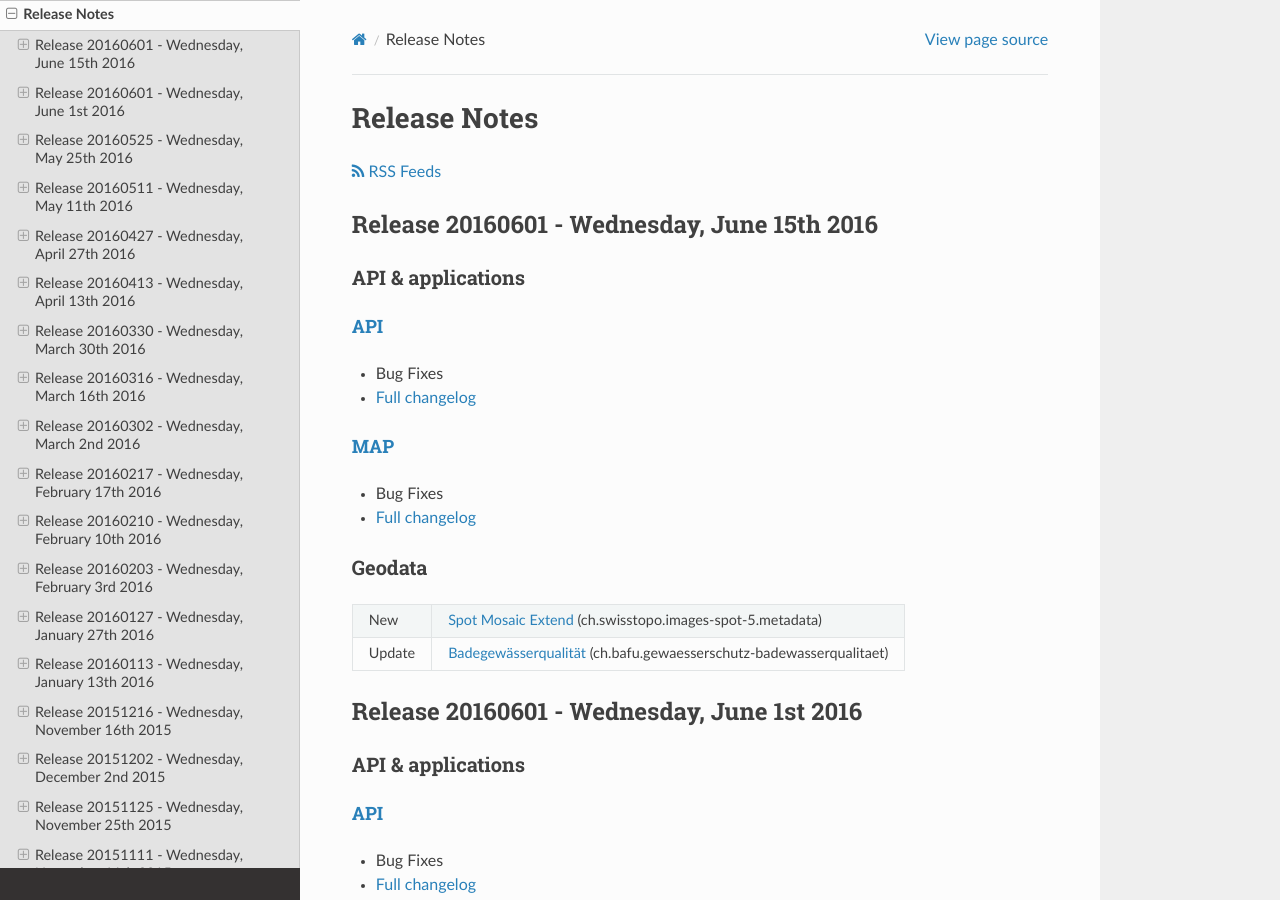
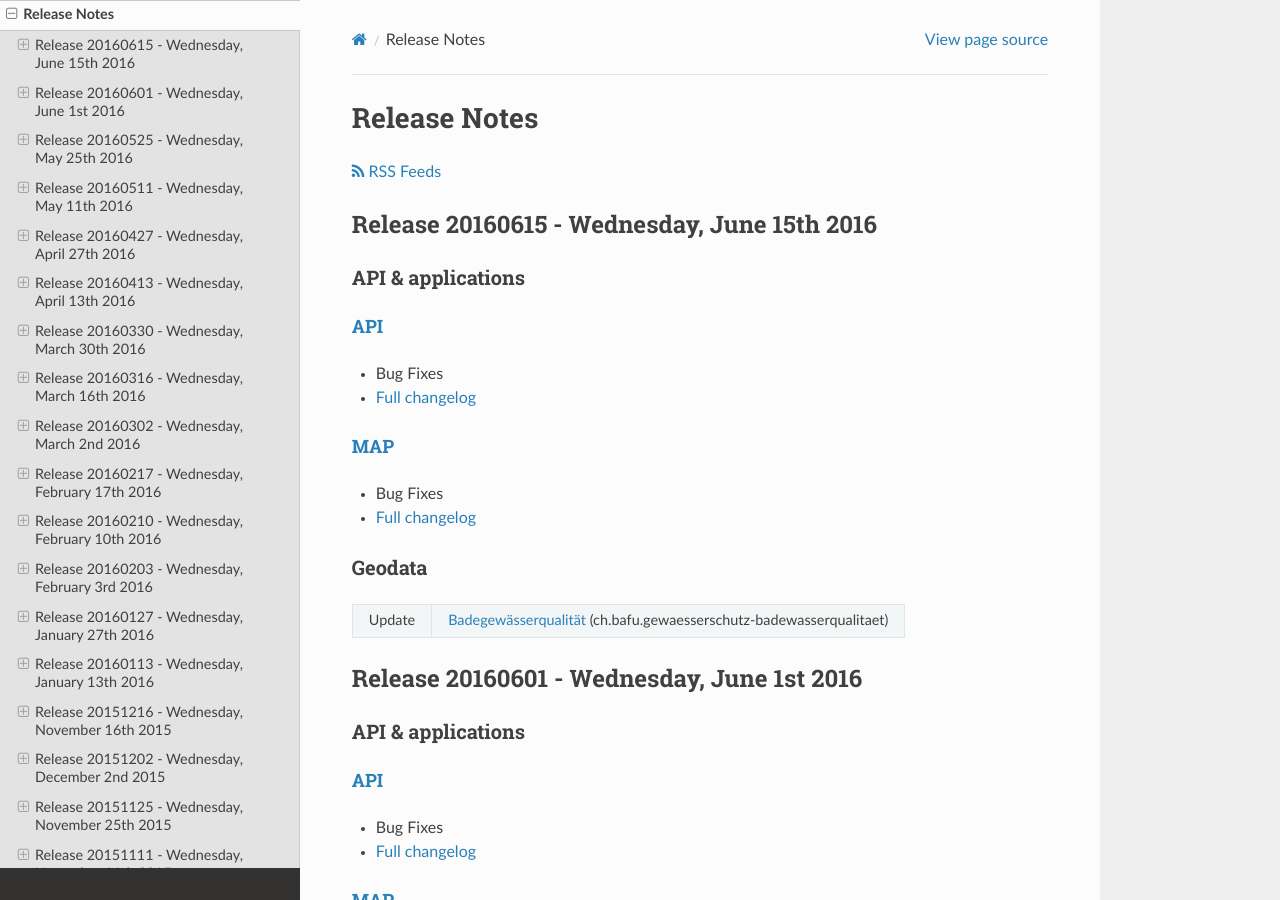
Before and after one commit to swisstopo-test/doc-chsdi3, a Sphinx documentation site: the page built from source/releasenotes/index.rst, in a window 1280 px wide and 900 px high. Built offline with Sphinx 7.4.7 and the Read the Docs theme 2.0.0, drawn with Linux system fonts in a browser that asks for light colours.

Commit message:
Fix release notes and silent deplyo for spot

```diff
--- a/source/releasenotes/index.rst
+++ b/source/releasenotes/index.rst
@@ -15,9 +15,9 @@ Release Notes
     <p><a class="reference external" href="rss2.xml"> <i class="fa fa-rss"> RSS Feeds </i></a></p>
 
 
-.. _releasenotes_20160605:
-
-Release 20160601 - Wednesday, June 15th 2016
+.. _releasenotes_20160615:
+
+Release 20160615 - Wednesday, June 15th 2016
 ------------------------------------------------
 
 API & applications
@@ -37,8 +37,6 @@ API & applications
 
 Geodata
 *******
-+--------+------------------------------------------------------------------------------------------------------------------------------------------------------------------------+
-|  New   | `Spot Mosaic Extend <//map.geo.admin.ch/?layers=ch.swisstopo.images-spot-5.metadata>`__ (ch.swisstopo.images-spot-5.metadata)                                          |
 +--------+------------------------------------------------------------------------------------------------------------------------------------------------------------------------+
 | Update | `Badegewässerqualität <//map.geo.admin.ch/?layers=ch.bafu.gewaesserschutz-badewasserqualitaet>`__ (ch.bafu.gewaesserschutz-badewasserqualitaet)                        |
 +--------+------------------------------------------------------------------------------------------------------------------------------------------------------------------------+
```
